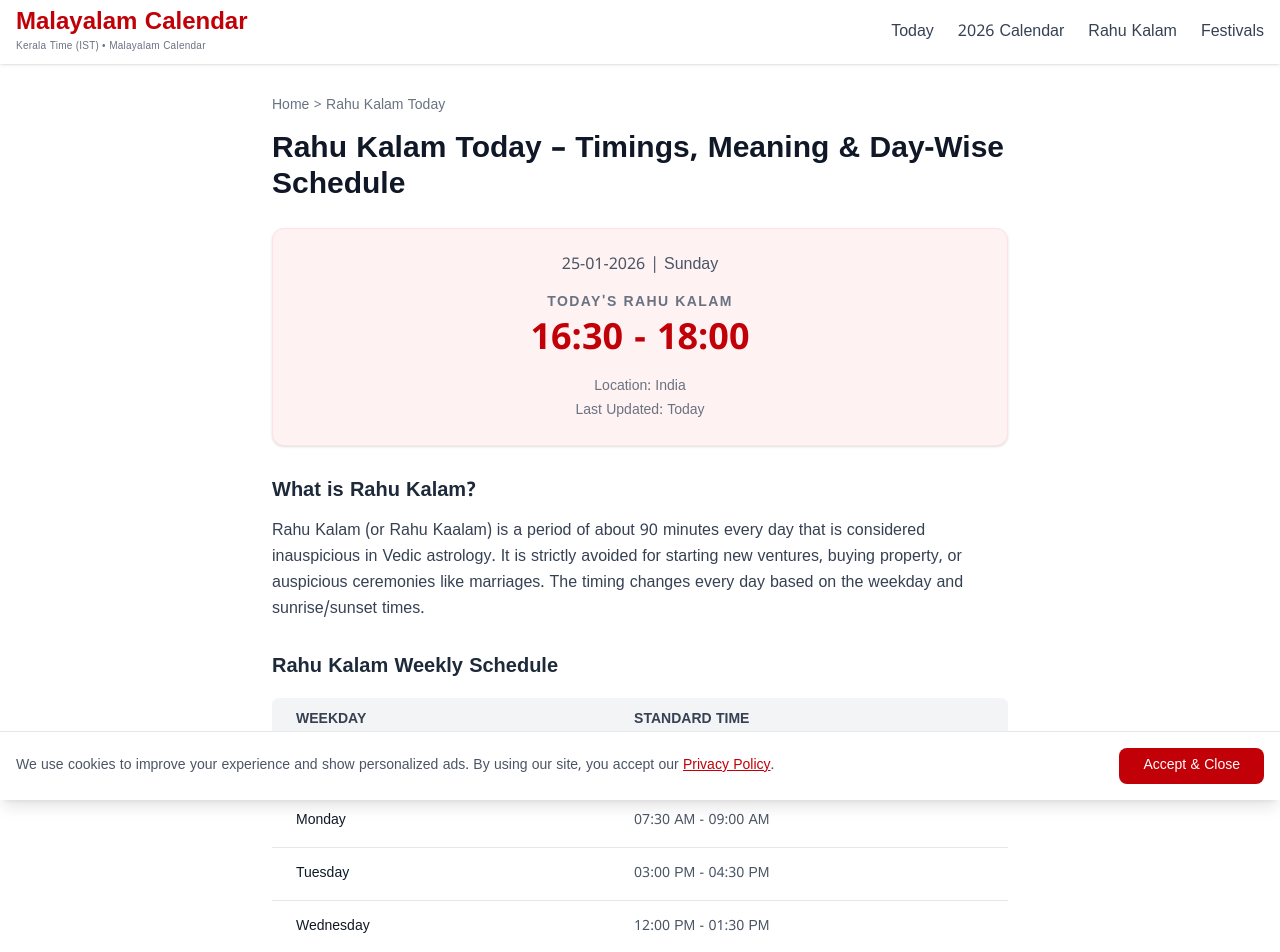
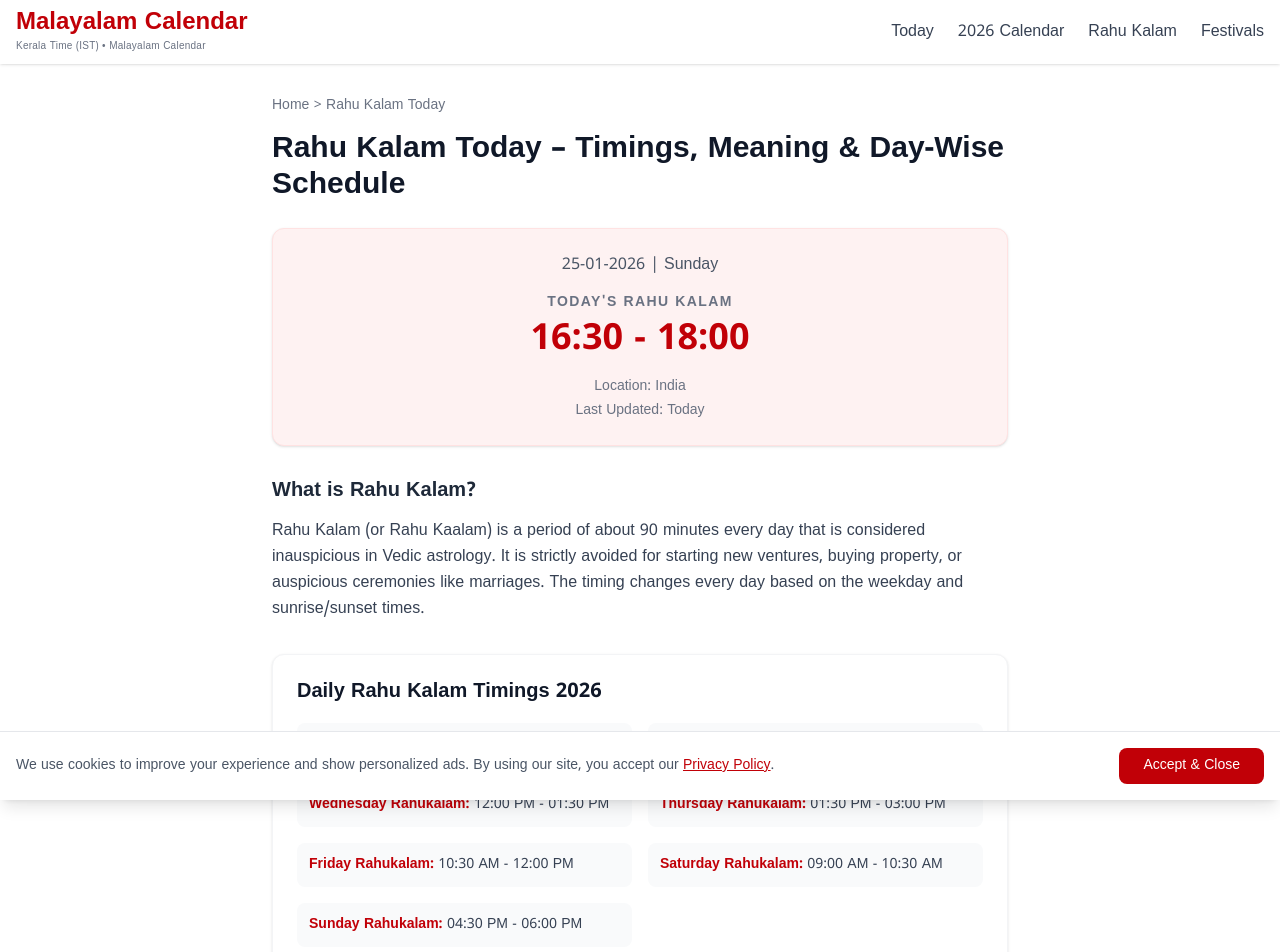
Before and after one commit to Agasthyan07/malayalam_calender, a Next.js app: page /rahu-kalam-today in a window 1280 px wide. Shown: the top 952 px of the page. Built offline with nearby package versions, Linux system fonts and the light colour scheme.

Commit message:
Optimize Rahu Kalam SEO with daily keywords

```diff
--- a/app/rahu-kalam-today/page.tsx
+++ b/app/rahu-kalam-today/page.tsx
@@ -6,11 +6,15 @@ import AdSlot from '@/components/AdSlot';
 export const revalidate = 3600; // Hourly revalidation
 
 export const metadata: Metadata = {
-    title: 'Rahu Kalam Today – Timings, Meaning & Day-Wise Schedule',
-    description: 'Check today’s Rahu Kalam time. Avoid this inauspicious period for new ventures. View the complete weekly Rahu Kaalam chart for India.',
+    title: 'Rahu Kalam Today – Daily Timings (Monday to Sunday) | 2026 Chart',
+    description: 'Check accurate Rahu Kalam timings for today. Find daily schedules including Friday Rahukalam, Tuesday Rahukalam, and Sunday Rahukalam times for 2026.',
+    keywords: [
+        'Rahu Kalam Today', 'Rahu Kalam Timings', 'Friday Rahukalam', 'Tuesday Rahukalam',
+        'Sunday Rahukalam', 'Monday Rahukalam', 'Daily Rahu Kalam', 'Rahukalam Chart 2026'
+    ],
     openGraph: {
-        title: 'Rahu Kalam Today – Timings & Schedule',
-        description: 'Avoid Rahu Kalam for important tasks. Check today’s accurate timings.',
+        title: 'Rahu Kalam Today – Daily Timings (Monday to Sunday)',
+        description: 'Avoid inauspicious times. Check exact Rahu Kalam timings for Friday, Tuesday, Sunday, and all days.',
         type: 'article',
     },
 };
@@ -78,6 +82,20 @@ export default async function RahuKalamPage() {
                 </p>
             </section>
 
+            {/* Daily SEO Section */}
+            <section className="bg-white dark:bg-gray-800 rounded-xl p-6 mb-8 border border-gray-100 dark:border-gray-700 shadow-sm">
+                <h2 className="text-xl font-bold text-gray-900 dark:text-white mb-4">Daily Rahu Kalam Timings 2026</h2>
+                <div className="grid grid-cols-1 md:grid-cols-2 gap-4 text-sm text-gray-700 dark:text-gray-300">
+                    <p className="bg-gray-50 dark:bg-gray-700/50 p-3 rounded-lg"><span className="font-semibold text-red-700 dark:text-red-400">Monday Rahukalam:</span> 07:30 AM - 09:00 AM</p>
+                    <p className="bg-gray-50 dark:bg-gray-700/50 p-3 rounded-lg"><span className="font-semibold text-red-700 dark:text-red-400">Tuesday Rahukalam:</span> 03:00 PM - 04:30 PM</p>
+                    <p className="bg-gray-50 dark:bg-gray-700/50 p-3 rounded-lg"><span className="font-semibold text-red-700 dark:text-red-400">Wednesday Rahukalam:</span> 12:00 PM - 01:30 PM</p>
+                    <p className="bg-gray-50 dark:bg-gray-700/50 p-3 rounded-lg"><span className="font-semibold text-red-700 dark:text-red-400">Thursday Rahukalam:</span> 01:30 PM - 03:00 PM</p>
+                    <p className="bg-gray-50 dark:bg-gray-700/50 p-3 rounded-lg"><span className="font-semibold text-red-700 dark:text-red-400">Friday Rahukalam:</span> 10:30 AM - 12:00 PM</p>
+                    <p className="bg-gray-50 dark:bg-gray-700/50 p-3 rounded-lg"><span className="font-semibold text-red-700 dark:text-red-400">Saturday Rahukalam:</span> 09:00 AM - 10:30 AM</p>
+                    <p className="bg-gray-50 dark:bg-gray-700/50 p-3 rounded-lg"><span className="font-semibold text-red-700 dark:text-red-400">Sunday Rahukalam:</span> 04:30 PM - 06:00 PM</p>
+                </div>
+            </section>
+
             {/* Weekly Table Section */}
             <section className="mb-8">
                 <h2 className="text-xl font-semibold text-gray-800 dark:text-gray-100 mb-4">Rahu Kalam Weekly Schedule</h2>
```
